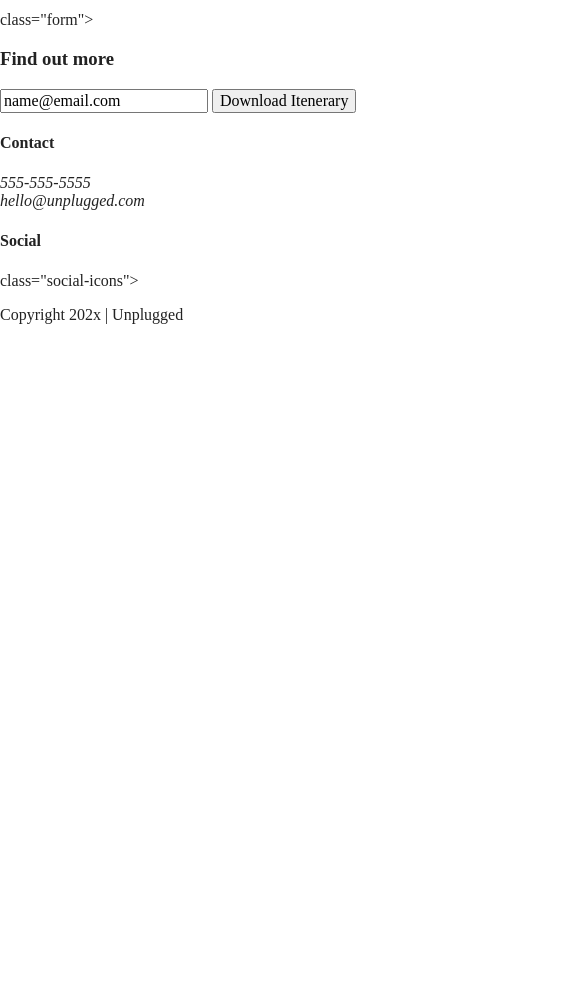
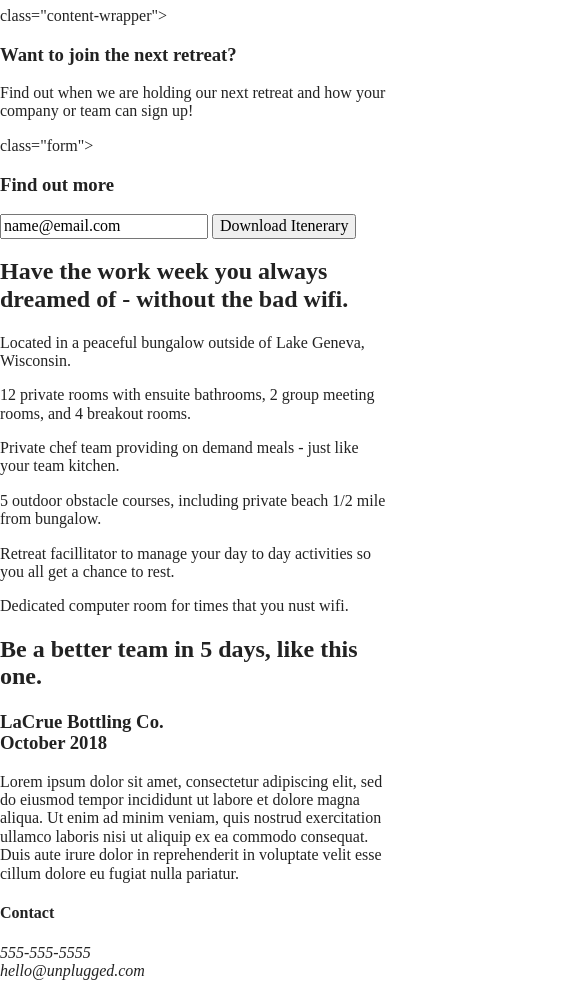
Before and after one commit to Phil-k1978/unplugged-website, a website built with Parcel: page index.html in a window 390 px wide. Shown: the part 305-1304 px from the top of the page, 585 px wide, since content can reach past the window. Before the commit the page ends 844 px from the top, so only its background shows below. Built offline with nearby package versions, Linux system fonts and the light colour scheme; files whose address does not match are found by name.

Commit message:
added content to unplugged mobile homepage

```diff
--- a/index.html
+++ b/index.html
@@ -23,8 +23,6 @@
 </head>
 
 <body>
-  <!-- Add your site or application content here -->
-<!-- <p>Hello world! This is HTML5 Boilerplate.</p> -->
   <script src="js/vendor/modernizr-3.11.2.min.js"></script>
   <script src="js/plugins.js"></script>
   <script src="js/main.js"></script>
@@ -37,32 +35,30 @@
   <script src="https://www.google-analytics.com/analytics.js" async></script>
 
 <header>
-
   <div>
-
       <a href="#"><img src="img/unpluggedlogo.png" alt="unplugged logo"></a>
-
       <nav>
         <ul>
-            <li><a href="faq/index.html" target="_blank">FAQ</a>;
+            <li><a href="faq/index.html" target="_blank">FAQ</a>
             </li>
-
-            <li><a href="about/index.html" target="blank">About</a>
+            <li><a href="about/index.html" target="_blank">About</a>
             </li>
         </ul>
       </nav>
-  /div>
+  </div>
+  <!-- Header Divider goes here -->
 </header>
 
 <main>
   <section class="hero-area">
-    <div class="content-wrapper">
-      <h1>Retreat from the desk, return refrshed.</h1>
+    <div> class="content-wrapper"
+      <h1>Retreat from the desk, return refreshed.</h1>
+      <!-- place holder for background image -->
     </div>
   </secttion>
-  <aside>
-    <div class="content-wrapper">
+  <aside> class="content-wrapper">
       <div class="form-description">
+        <!-- place holder for background -->
         <h3>Want to join the next retreat?</h3>
         <p>Find out when we are holding our next retreat and how your company or team can sign up!</p>
       </div>
@@ -72,8 +68,65 @@
         <input type="text" name="name" value="name@email.com">
         <input type="button" value="Download Itenerary">
       </div>
+  </section>
 </aside>
-</main> <!-- main wrapper -->
+  <section class="features">
+    <div class="content-wrapper">
+      <h2>Have the work week you always dreamed of - without the bad wifi.</h2>
+      <!-- placeholder for background image-->
+    <div class="features-items"
+    <article>
+      <!-- icon looks like a triangle -->
+      <p class="fontawesome-icon"></p>
+      <p class="features-item-description">Located in a peaceful bungalow outside of Lake Geneva, Wisconsin.
+      </p>
+    </article>
+
+    <article>
+      <p class="bed-icon"></p>
+      <p class-"sleeping-description">12 private rooms with ensuite bathrooms, 2 group meeting rooms, and 4 breakout rooms.
+      </p>
+    </article>
+
+    <article>
+      <p class="fork-knife-icon"></p>
+      <p class="dining-description">Private chef team providing on demand meals - just like your team kitchen.
+      </p>
+    </article>
+
+    <article>
+      <p class="footsteps-icon"></p>
+      <p class="outdoor-description">5 outdoor obstacle courses, including private beach 1/2 mile from bungalow.
+      </p>
+    </article>
+
+    <article>
+      <p class="emoji-icon"></p>
+      <p class="smile-description">Retreat facillitator to manage your day to day activities so you all get a chance to rest.
+      </p>
+    </article>
+
+    <article>
+      <p class="wifi-icon"></p>
+      <p class="wifi-description">Dedicated computer room for times that you nust wifi.
+      </p>
+    </article>
+    </div>
+  </div>
+  </section>
+
+  <section class="reviews">
+    <div class="content-wrapper">
+      <h2> Be a better team in 5 days, like this one.</h2>
+      <!-- background image place holder -->
+    <article>
+      <h3>LaCrue Bottling Co.<br>October 2018</h3>
+      <p>Lorem ipsum dolor sit amet, consectetur adipiscing elit, sed do eiusmod tempor incididunt ut labore et dolore magna aliqua. Ut enim ad minim veniam, quis nostrud exercitation ullamco laboris nisi ut aliquip ex ea commodo consequat. Duis aute irure dolor in reprehenderit in voluptate velit esse cillum dolore eu fugiat nulla pariatur.
+      </p>
+    </article>
+    </div>
+  </section>
+</main>
 
 <footer>
     <div class="content-wrapper">
```
Also changed, not shown: img/unplugged-retreat-features.jpg (added), img/unpluggedlogo.png (added), 2 other files. Lines whose indentation alone changed are shown as unchanged.
